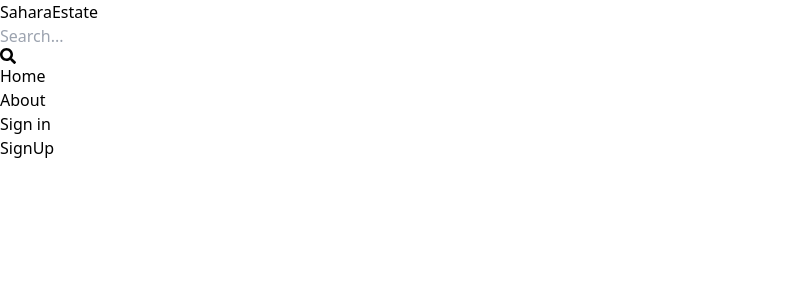
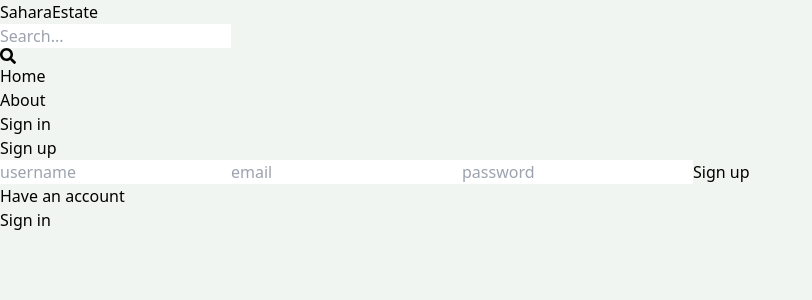
Before and after one commit to domanhdat270102/mern-auth, a React (Vite) app in the folder client/: page /sign-up in a window 1280 px wide. Shown: the top 300 px of the page, without its empty margins (0-812 px from the left). Built offline with nearby package versions, Linux system fonts and the light colour scheme.

Commit message:
ui sing up

```diff
--- a/client/src/index.css
+++ b/client/src/index.css
@@ -1,3 +1,7 @@
 @tailwind base;
 @tailwind components;
 @tailwind utilities;
+
+body {
+    background-color: rgb(241, 245, 241);
+}
--- a/client/src/pages/SignUp.jsx
+++ b/client/src/pages/SignUp.jsx
@@ -1,6 +1,25 @@
+import { Link } from "react-router-dom";
 
 export default function SignUp() {
   return (
-    <div>SignUp</div>
+    <div className="max-w-lg p-3 mx-auto">
+      <h1 className="text-center my-7 text-3xl font-semibold">Sign up</h1>
+      <form className="flex flex-col gap-4">
+        <input type="text" placeholder="username" id="username" className="border p-3 rounded-lg"/>
+
+        <input type="email" placeholder="email" id="email" className="border p-3 rounded-lg"/>
+
+        <input type="password" placeholder="password" id="password" className="border p-3 rounded-lg"/>
+
+        <button className="bg-slate-700 rounded-lg text-white p-3 hover:opacity-95 disabled:opacity-80">Sign up</button>
+
+        <div className="mt-5 flex gap-2">
+          <p>Have an account</p>
+          <Link to={"/sign-in"}>
+            <span className="text-blue-700">Sign in</span>
+          </Link>
+        </div>
+      </form>
+    </div>
   )
 }
```
